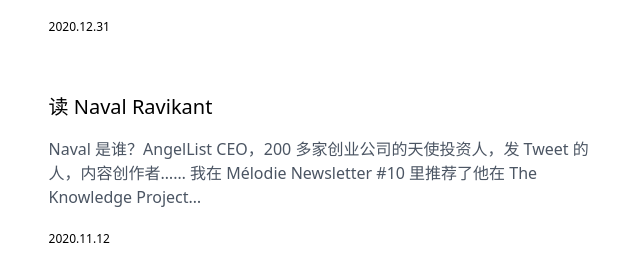
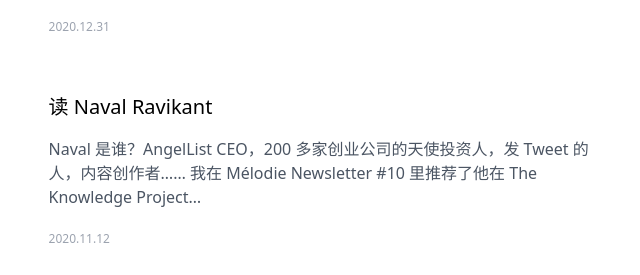
Before and after one commit to MelodieZhang/personal-blog, a Gatsby site: page / in a window 1280 px wide. Shown: the part 525-800 px from the top of the page, 318-958 px from the left. Built offline with nearby package versions, Linux system fonts and the light colour scheme; Gatsby itself is replaced by a stand-in of ours; what @tailwindcss/typography would draw is missing.

Commit message:
Style date text in index

```diff
--- a/src/pages/index.js
+++ b/src/pages/index.js
@@ -17,7 +17,7 @@
           }}
         />
       </Link>
-      <small className="text-xs">{post.frontmatter.date}</small>
+      <small className="text-xs text-third">{post.frontmatter.date}</small>
     </article>
   )
 }
```
